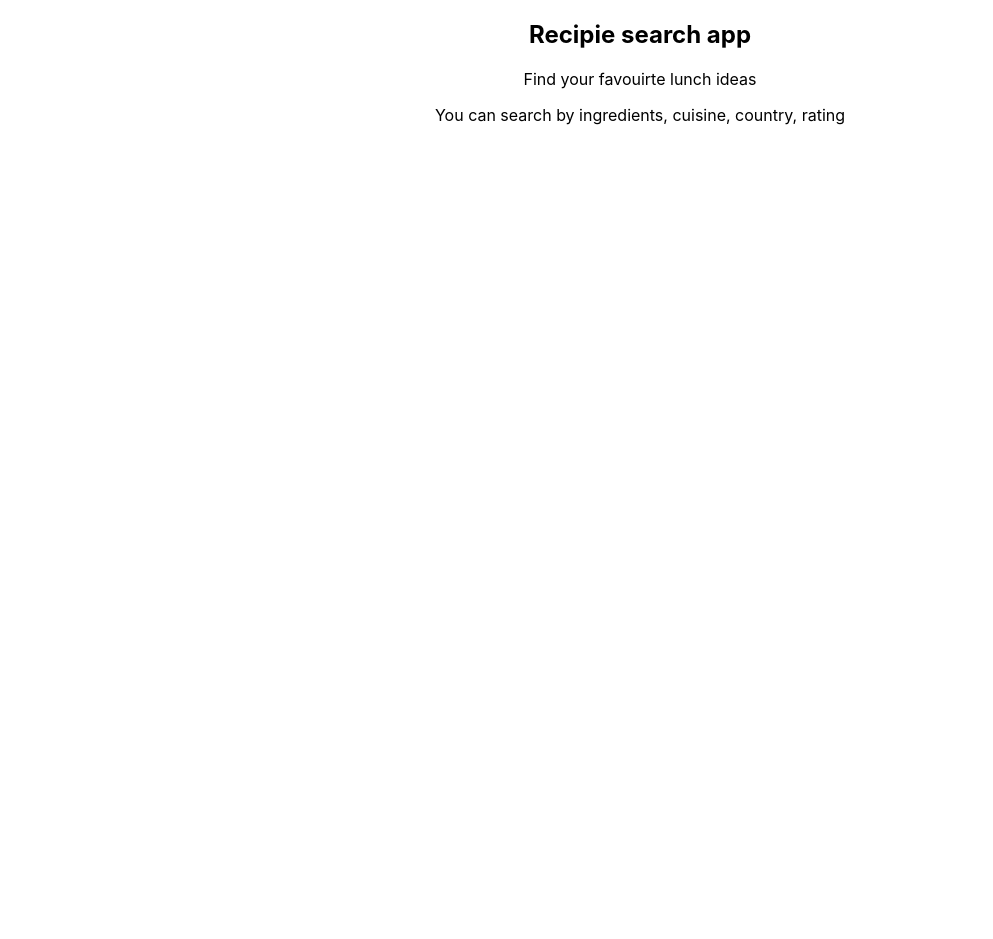
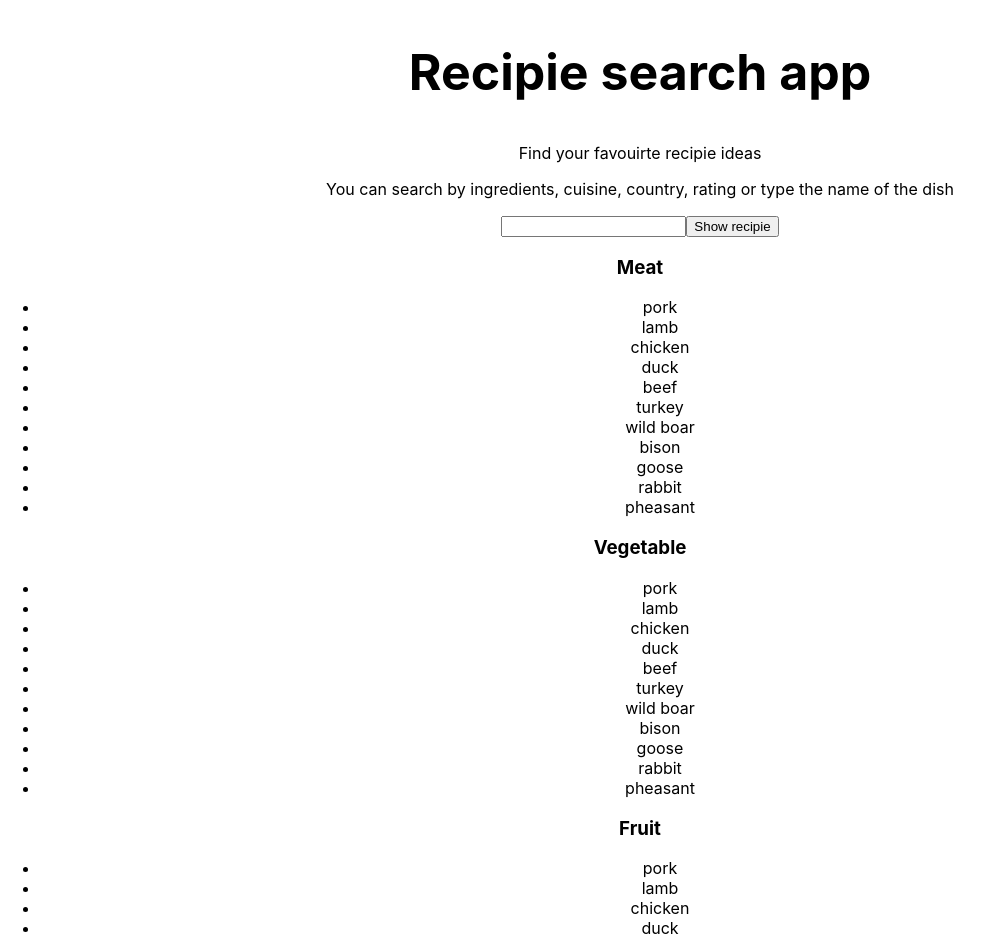
Before and after one commit to Speedwaymonia93/search-app, a React (Create React App) app: page / in a window 1280 px wide. Shown: the top 939 px of the page, without its empty margins (0-993 px from the left). Before the commit the page ends 800 px from the top, so only its background shows below. Built offline with nearby package versions, Linux system fonts and the light colour scheme.

Commit message:
Structuring of the app into smaller components, filter oprions, basic styling

```diff
--- a/src/App.js
+++ b/src/App.js
@@ -1,12 +1,15 @@
-
+import React from 'react';
+import Header from './components/Header';
 import './App.css';
+import SearchBar from './components/SearchBar';
+import FilterOptions from './components/filter-options-components/FileterOptions';
 
 function App() {
   return (
     <div className="App">
-      <h2>Recipie search app</h2>
-      <p>Find your favouirte lunch ideas</p>
-      <p>You can search by ingredients, cuisine, country, rating</p>
+      <Header/>
+      <SearchBar />
+      <FilterOptions />
     </div>
   );
 }
--- /dev/null
+++ b/src/components/Header.js
@@ -0,0 +1,13 @@
+import React from 'react';
+import '../style/header-style.css';
+function Header(){
+return(
+    <>
+    <h2 className="header-style">Recipie search app</h2>
+      <p>Find your favouirte recipie ideas</p>
+      <p>You can search by ingredients, cuisine, country, rating or type the name of the dish</p>
+    </>
+)
+}
+
+export default Header
--- /dev/null
+++ b/src/components/SearchBar.js
@@ -0,0 +1,14 @@
+import React from 'react';
+
+function SearchBar(){
+return(
+    <>
+        <form>
+            <input className="search-bar" type="text"></input>
+            <button className="search-button" type="submit">Show recipie</button>
+        </form>
+    </>
+)
+}
+
+export default SearchBar
--- /dev/null
+++ b/src/components/filter-options-components/CountryFilter.js
@@ -0,0 +1,26 @@
+import React from 'react';
+
+function CountryFilter(){
+
+    return(
+        <>
+        <div>
+            <h3>Country</h3>
+            <ul>
+                <li>pork</li>
+                <li>lamb</li>
+                <li>chicken</li>
+                <li>duck</li>
+                <li>beef</li>
+                <li>turkey</li>
+                <li>wild boar</li>
+                <li>bison</li>
+                <li>goose</li>
+                <li>rabbit</li>
+                <li>pheasant</li>
+            </ul>
+        </div>
+        </>
+    )
+}
+export default CountryFilter
--- /dev/null
+++ b/src/components/filter-options-components/Cuisine.js
@@ -0,0 +1,26 @@
+import React from 'react';
+
+function CuisineFilter(){
+
+    return(
+        <>
+        <div>
+            <h3>Cuisine</h3>
+            <ul>
+                <li>pork</li>
+                <li>lamb</li>
+                <li>chicken</li>
+                <li>duck</li>
+                <li>beef</li>
+                <li>turkey</li>
+                <li>wild boar</li>
+                <li>bison</li>
+                <li>goose</li>
+                <li>rabbit</li>
+                <li>pheasant</li>
+            </ul>
+        </div>
+        </>
+    )
+}
+export default CuisineFilter
--- /dev/null
+++ b/src/components/filter-options-components/FileterOptions.js
@@ -0,0 +1,25 @@
+import React from 'react';
+import FruitFilter from './FruitFilter';
+import MeatFilter from './MeatFilter';
+import VegetableFilter from './VegetableFilter';
+import CountryFilter from './CountryFilter';
+import RatingFilter from './RatingFilter';
+import CuisineFilter from './Cuisine';
+function FilterOptions(){
+return(
+    <>
+    <div className="filter-container">
+        <MeatFilter />
+        <VegetableFilter />
+        <FruitFilter />
+        <CountryFilter />
+        <RatingFilter />
+        <CuisineFilter />
+
+    </div>
+
+    </>
+)
+}
+
+export default FilterOptions
--- /dev/null
+++ b/src/components/filter-options-components/FruitFilter.js
@@ -0,0 +1,26 @@
+import React from 'react';
+
+function FruitFilter(){
+
+    return(
+        <>
+        <div>
+            <h3>Fruit</h3>
+            <ul>
+                <li>pork</li>
+                <li>lamb</li>
+                <li>chicken</li>
+                <li>duck</li>
+                <li>beef</li>
+                <li>turkey</li>
+                <li>wild boar</li>
+                <li>bison</li>
+                <li>goose</li>
+                <li>rabbit</li>
+                <li>pheasant</li>
+            </ul>
+        </div>
+        </>
+    )
+}
+export default FruitFilter
--- /dev/null
+++ b/src/components/filter-options-components/MeatFilter.js
@@ -0,0 +1,26 @@
+import React from 'react';
+
+function MeatFilter(){
+
+    return(
+        <>
+        <div>
+            <h3>Meat</h3>
+            <ul>
+                <li>pork</li>
+                <li>lamb</li>
+                <li>chicken</li>
+                <li>duck</li>
+                <li>beef</li>
+                <li>turkey</li>
+                <li>wild boar</li>
+                <li>bison</li>
+                <li>goose</li>
+                <li>rabbit</li>
+                <li>pheasant</li>
+            </ul>
+        </div>
+        </>
+    )
+}
+export default MeatFilter
--- /dev/null
+++ b/src/components/filter-options-components/RatingFilter.js
@@ -0,0 +1,26 @@
+import React from 'react';
+
+function RatingFilter(){
+
+    return(
+        <>
+        <div>
+            <h3>Rating</h3>
+            <ul>
+                <li>pork</li>
+                <li>lamb</li>
+                <li>chicken</li>
+                <li>duck</li>
+                <li>beef</li>
+                <li>turkey</li>
+                <li>wild boar</li>
+                <li>bison</li>
+                <li>goose</li>
+                <li>rabbit</li>
+                <li>pheasant</li>
+            </ul>
+        </div>
+        </>
+    )
+}
+export default RatingFilter
--- /dev/null
+++ b/src/components/filter-options-components/VegetableFilter.js
@@ -0,0 +1,26 @@
+import React from 'react';
+
+function VegetableFilter(){
+
+    return(
+        <>
+        <div>
+            <h3>Vegetable</h3>
+            <ul>
+                <li>pork</li>
+                <li>lamb</li>
+                <li>chicken</li>
+                <li>duck</li>
+                <li>beef</li>
+                <li>turkey</li>
+                <li>wild boar</li>
+                <li>bison</li>
+                <li>goose</li>
+                <li>rabbit</li>
+                <li>pheasant</li>
+            </ul>
+        </div>
+        </>
+    )
+}
+export default VegetableFilter
--- /dev/null
+++ b/src/style/header-style.css
@@ -0,0 +1,3 @@
+.header-style{
+font-size: 50px;
+}
```
